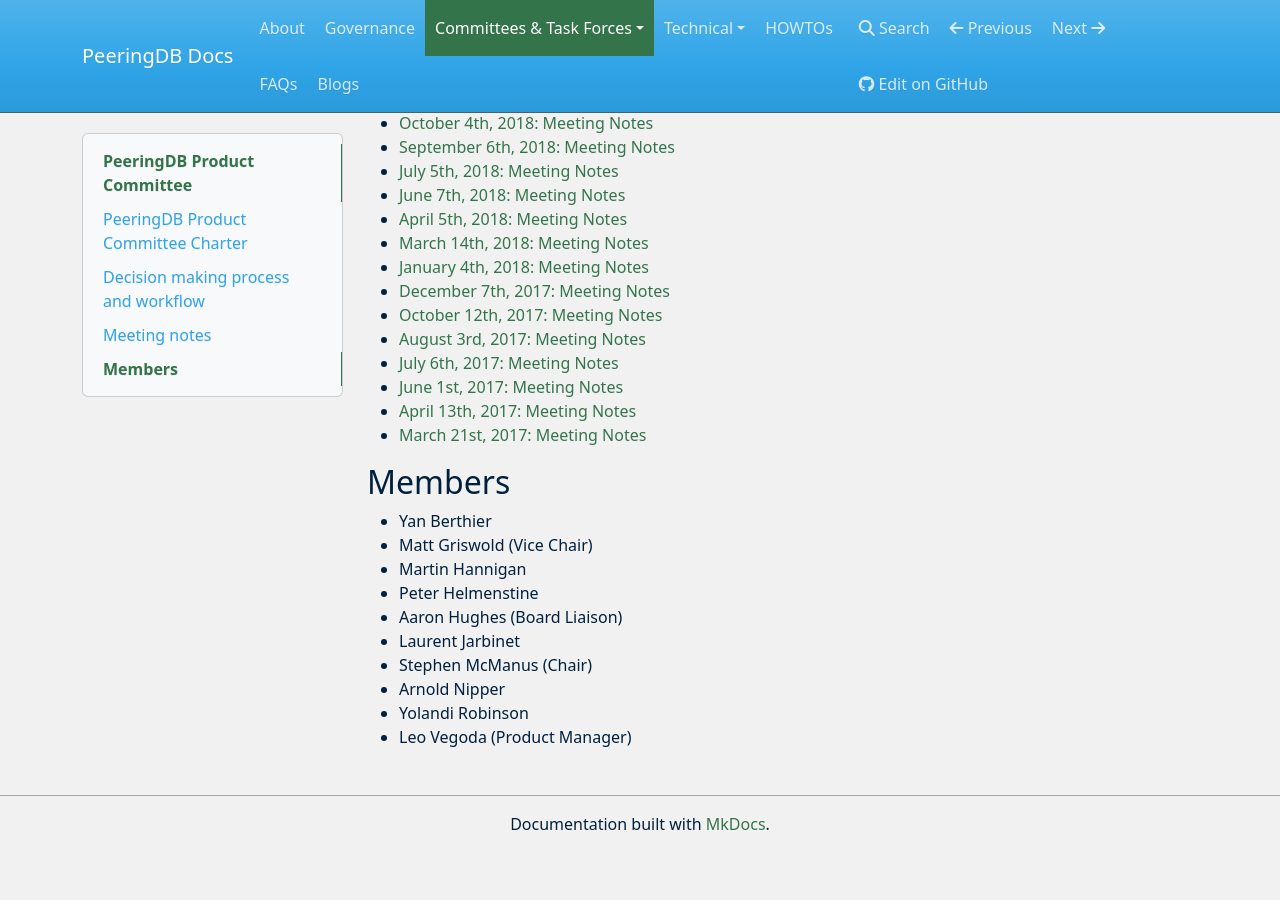
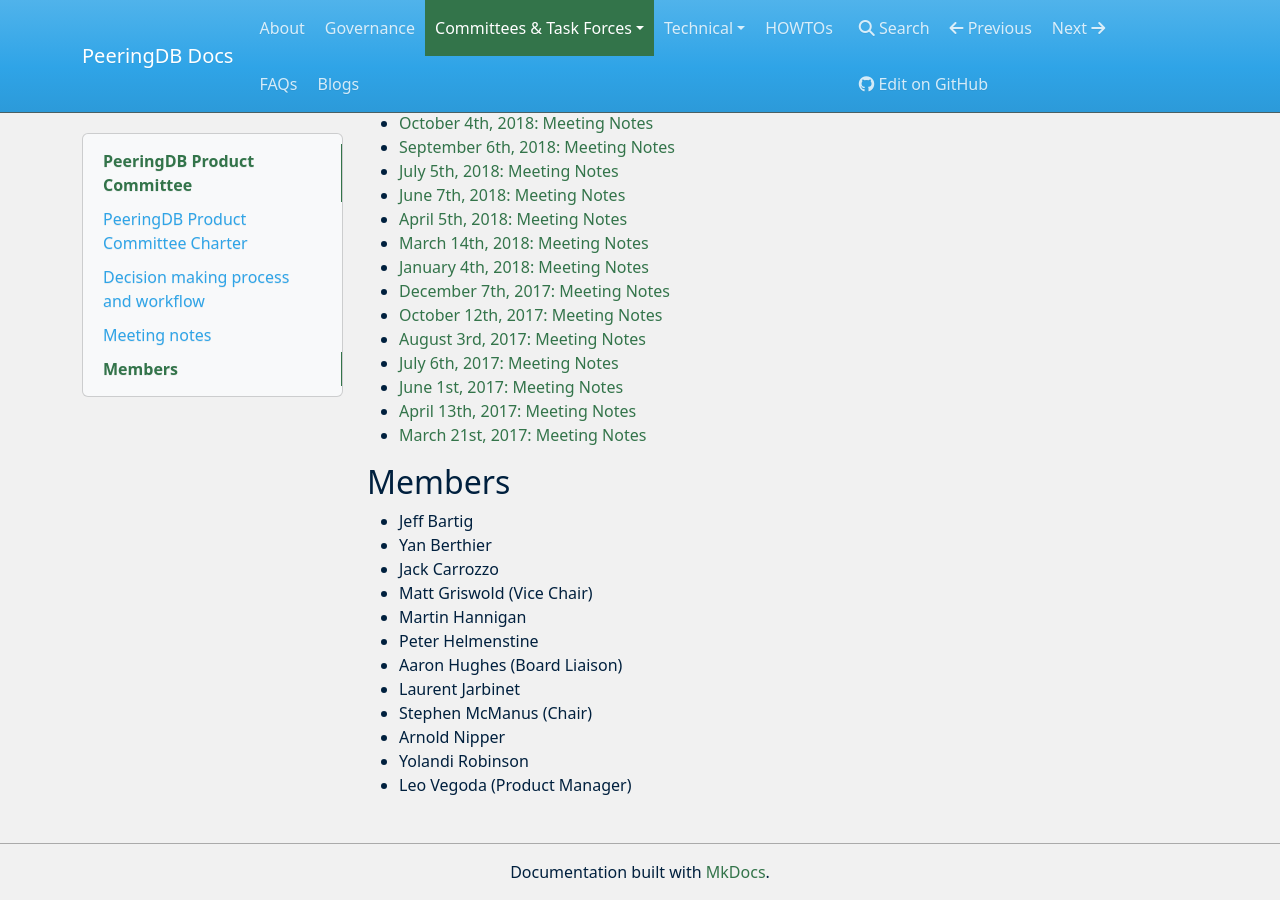
Before and after one commit to peeringdb/docs, an MkDocs documentation site: the page built from docs/committee/product/index.md, in a window 1280 px wide and 900 px high, scrolled down 4031 px. Built offline with MkDocs 1.6.1, drawn with Linux system fonts in a browser that asks for light colours; nearby versions of some CDN libraries; before the commit the page ends 4883 px from its top, so only the background shows below that.

Commit message:
Added new PC members to PC page.

```diff
--- a/docs/committee/product/index.md
+++ b/docs/committee/product/index.md
@@ -82,7 +82,9 @@
 - [March 21st, 2017: Meeting Notes](notes/2017-03-21_Product_Committee_Notes.pdf)
 
 ## Members
+- Jeff Bartig
 - Yan Berthier
+- Jack Carrozzo
 - Matt Griswold (Vice Chair)
 - Martin Hannigan
 - Peter Helmenstine
```
